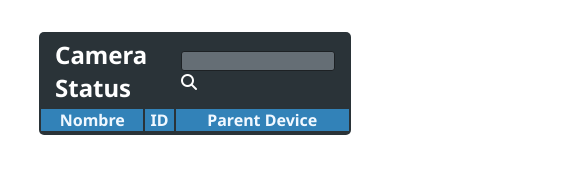
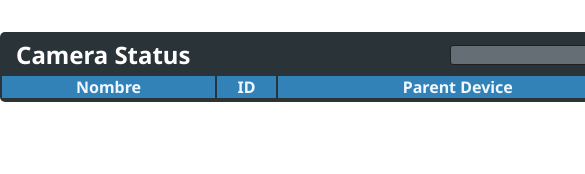
Before and after one commit to Alexncold/camera_stat, a plain HTML site: page APP_2/index.html in a window 390 px wide. Shown: the top 174 px of the page, 585 px wide, since content can reach past the window. Drawn offline with Linux system fonts and the light colour scheme; no server answers.

Commit message:
Add files via upload

```diff
--- a/APP_2/styles.css
+++ b/APP_2/styles.css
@@ -13,6 +13,7 @@ h2 {
 
 .container {
   width: 80%;
+  min-width: 800px;
   background-color: #2a3338;
   border-radius: 5px;
   margin: 2em auto;
@@ -76,3 +77,12 @@ h2 {
   text-align: left;
   padding-left: 0.5em;
 }
+
+@media screen and (max-width: 768px) {
+  td {
+    font-size: 12px;
+  }
+  .container {
+    min-width: 640px;
+  }
+}
```
